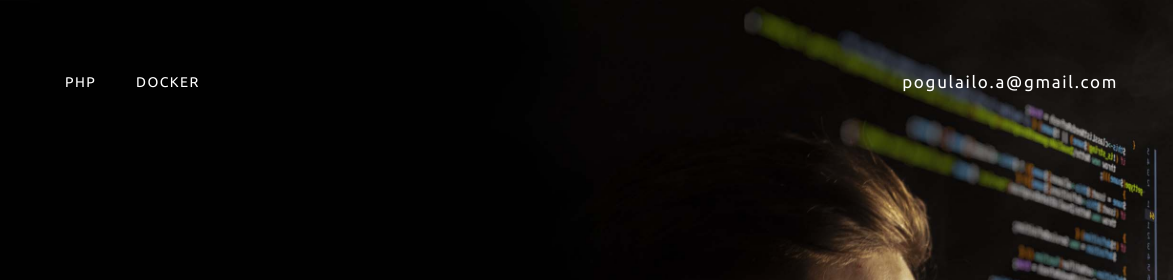
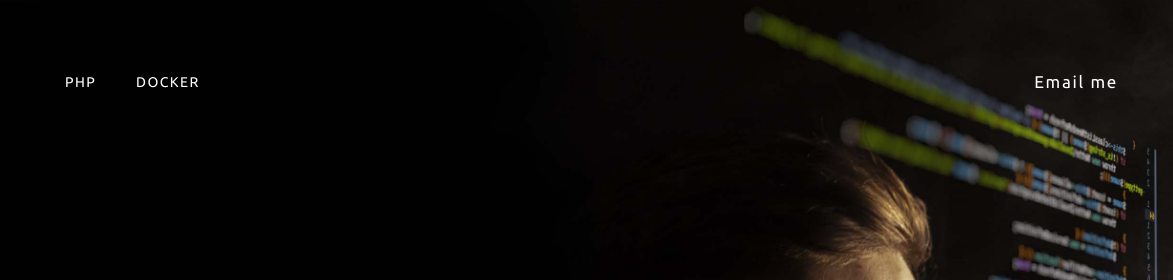
Before and after one commit to pogulailo/pogulailo.github.io, a plain HTML site: page index.html in a window 1280 px wide. Shown: the top 280 px of the page, 107-1280 px from the left. Drawn offline with Linux system fonts and the light colour scheme.

Commit message:
update email button

```diff
--- a/index.html
+++ b/index.html
@@ -28,7 +28,7 @@
                 </li>
             </ul>
             <a href="mailto:pogulailo.a@gmail.com" class="tel">
-                pogulailo.a@gmail.com
+                Email me
             </a>
             <button class="menu-open">
                 <img src="img/menu.svg" alt="Open menu">
```
